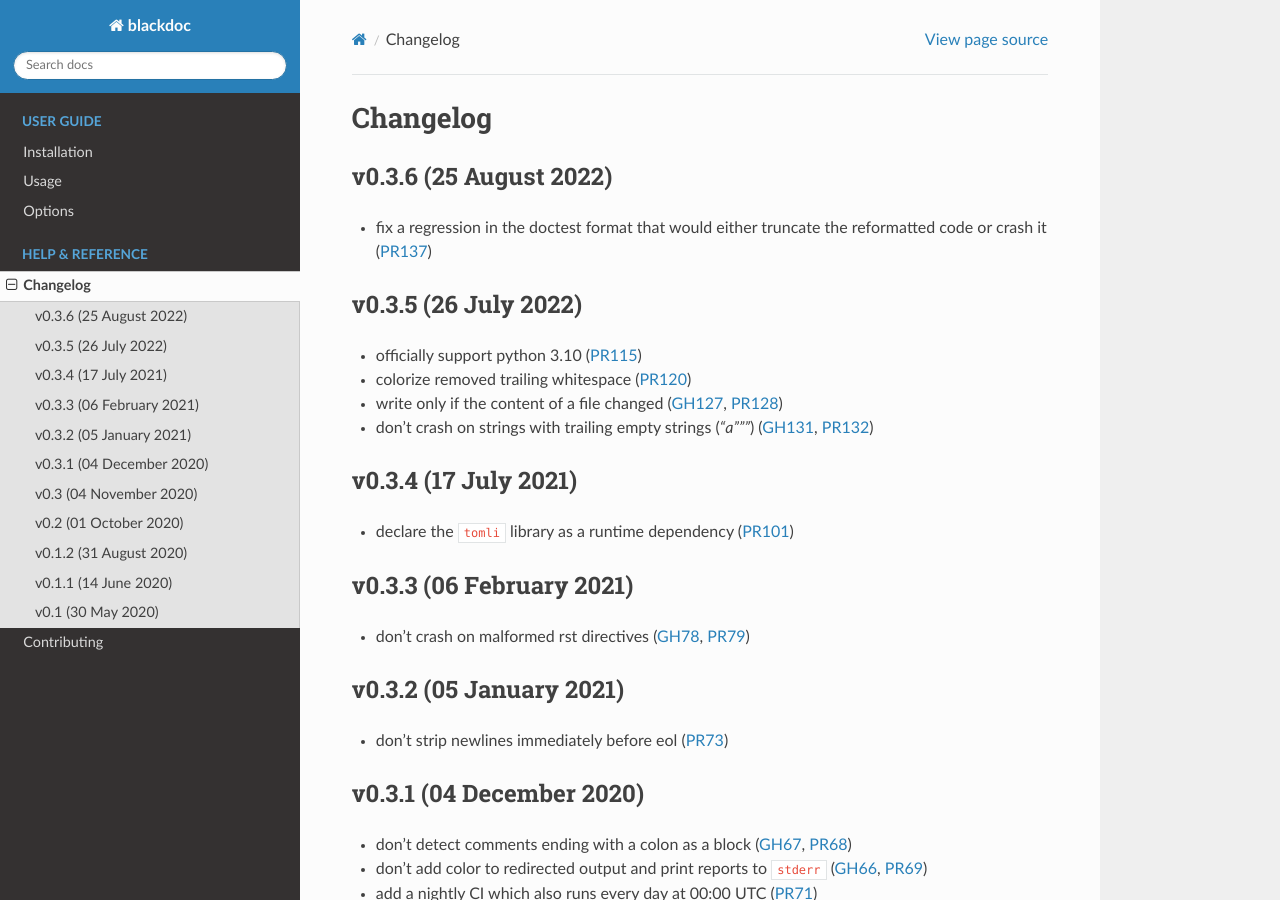
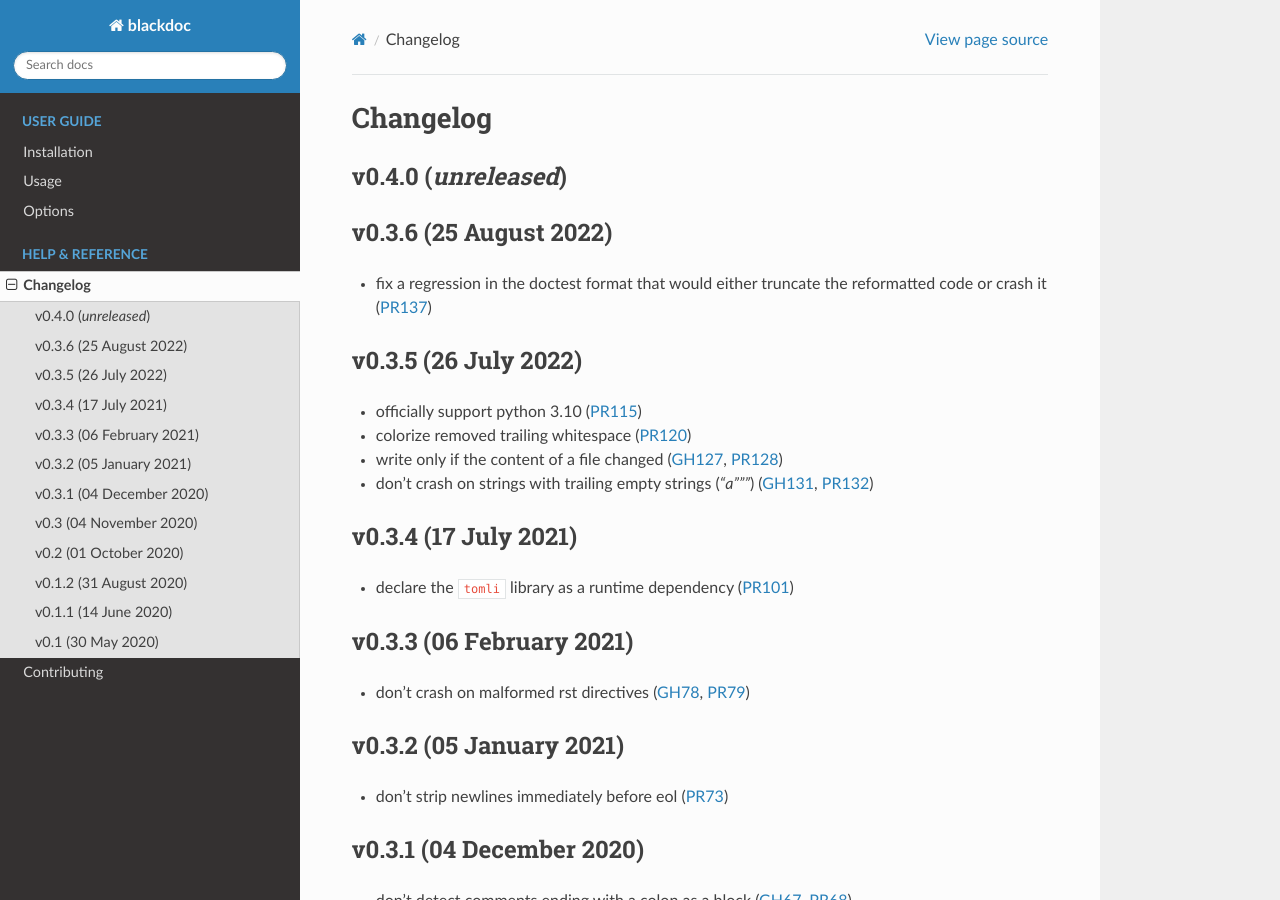
Before and after one commit to keewis/blackdoc, a Sphinx documentation site: the page built from doc/changelog.rst, in a window 1280 px wide and 900 px high. Built offline with Sphinx 7.4.7 and the Read the Docs theme 2.0.0, drawn with Linux system fonts in a browser that asks for light colours.

Commit message:
new changelog section

```diff
--- a/doc/changelog.rst
+++ b/doc/changelog.rst
@@ -1,5 +1,8 @@
 Changelog
 =========
+v0.4.0 (*unreleased*)
+---------------------
+
 
 v0.3.6 (25 August 2022)
 -----------------------
```
